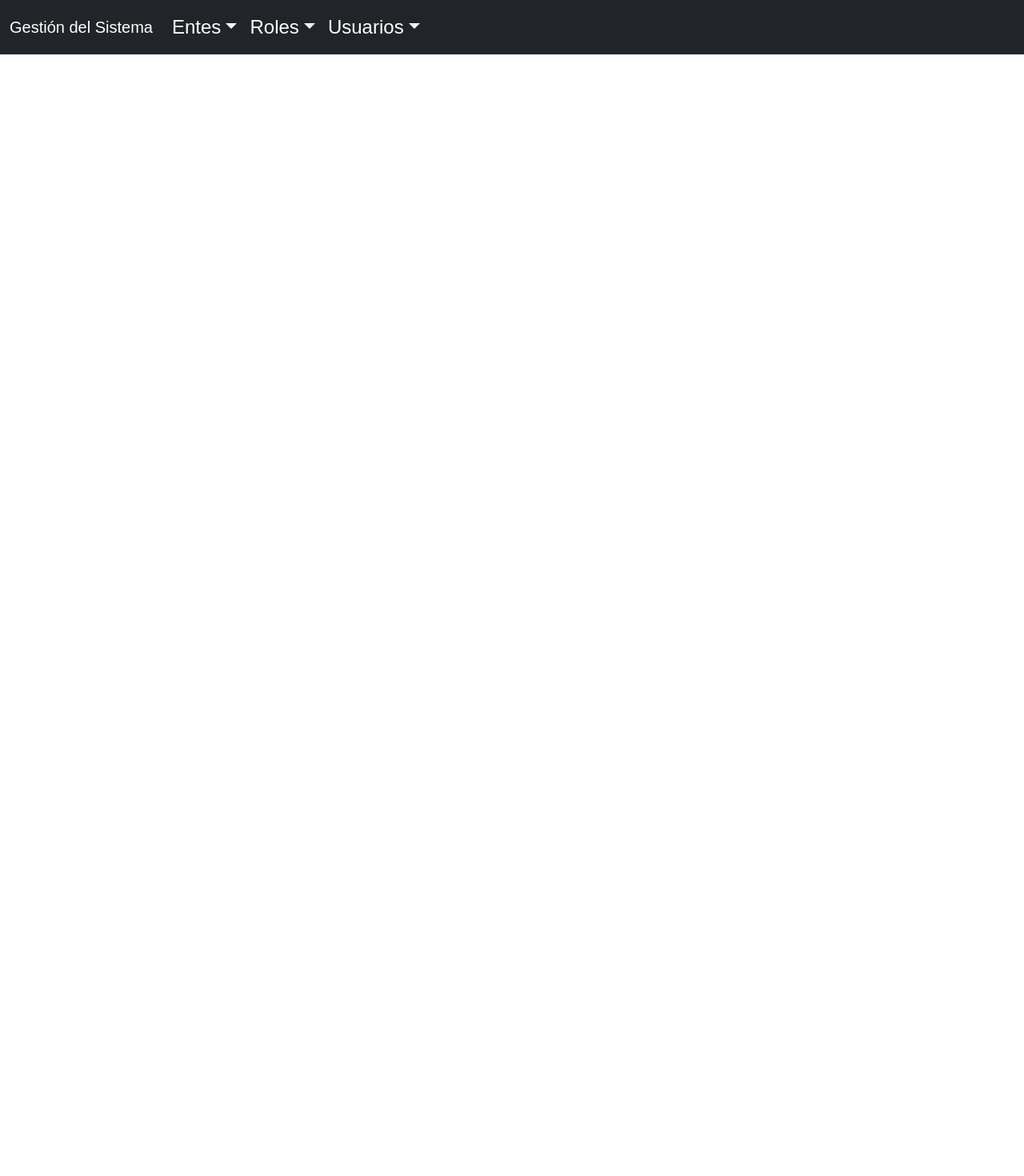
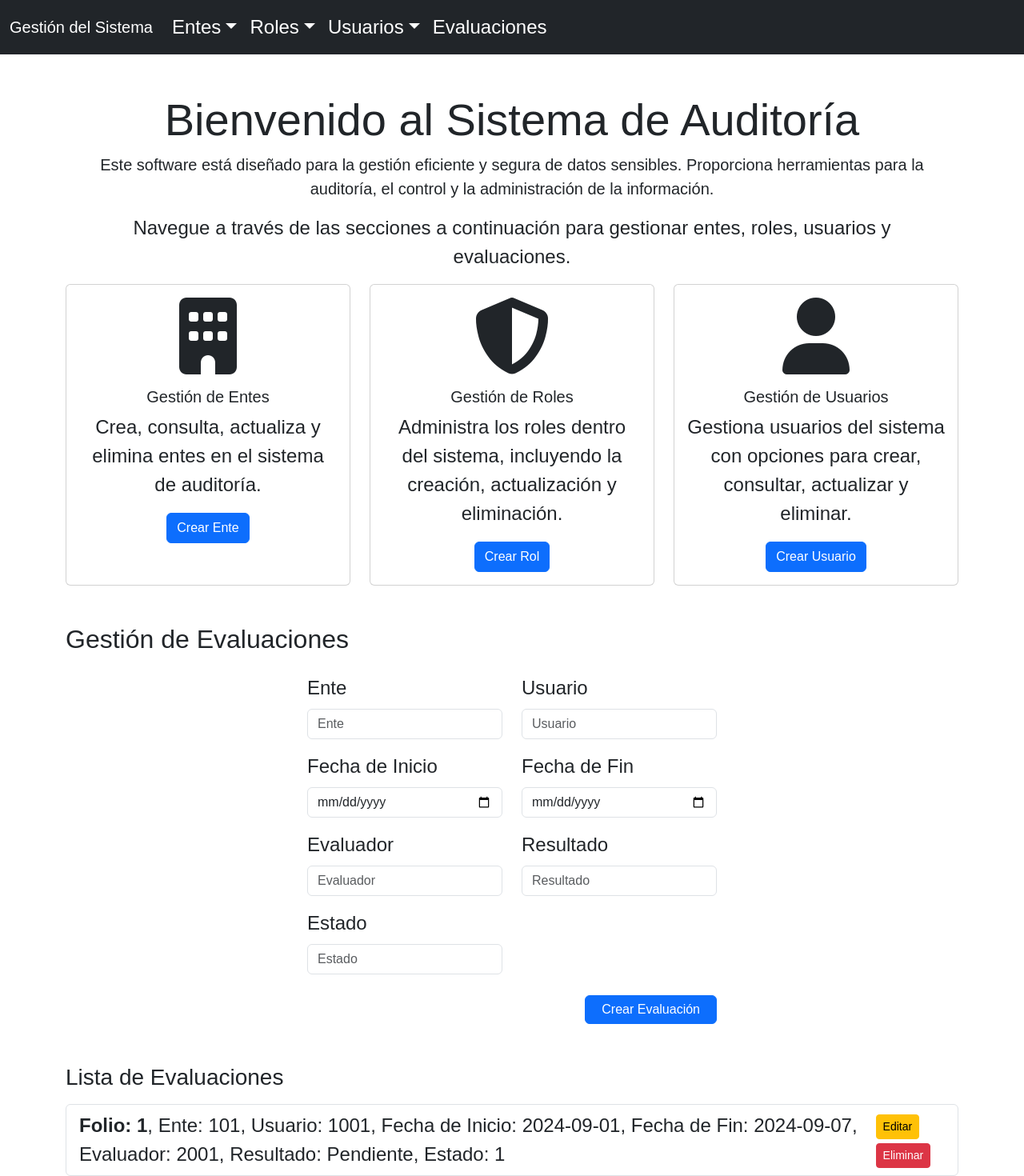
Before and after one commit to jrnature/proDapp, a React (Vite) app in the folder src/proDapp_frontend/: page /evaluacion in a window 1280 px wide. Shown: the whole page at 80% size. Before the commit the page ends 800 px from the top, so only its background shows below. Built offline with nearby package versions, Linux system fonts and the light colour scheme.

Commit message:
se modifica app.jsz y se agrega Evaluacion.jsx

```diff
--- a/package.json
+++ b/package.json
@@ -19,6 +19,7 @@
     "vite": "^5.4.3"
   },
   "dependencies": {
+    "@fortawesome/fontawesome-free": "^6.6.0",
     "bootstrap": "^5.3.3",
     "react-bootstrap": "^2.10.4",
     "react-router-dom": "^6.26.1"
--- a/src/proDapp_frontend/src/App.jsx
+++ b/src/proDapp_frontend/src/App.jsx
@@ -2,6 +2,7 @@ import React from 'react';
 import { BrowserRouter as Router, Route, Routes, Link } from 'react-router-dom';
 import 'bootstrap/dist/css/bootstrap.min.css';
 import 'bootstrap/dist/js/bootstrap.bundle.min.js';
+import '@fortawesome/fontawesome-free/css/all.min.css';
 import CreateEnte from './components/CreateEnte';
 import QueryEnte from './components/QueryEnte';
 import UpdateEnte from './components/UpdateEnte';
@@ -14,6 +15,7 @@ import CreateUser from './components/CreateUser';
 import QueryUser from './components/QueryUser';
 import UpdateUser from './components/UpdateUSer';
 import DeleteUser from './components/DeleteUser';
+import Evaluacion from './components/Evaluacion';
 import { entes } from '../../declarations/entes/index.js';
 import { roles } from '../../declarations/roles/index.js';
 import { usuario } from '../../declarations/usuario/index.js';
@@ -182,10 +184,67 @@ const App = () => {
                 </ul>
               </li>
 
+              {/* Enlace para Evaluaciones */}
+              <li className="nav-item">
+                <Link className="nav-link text-white" to="/evaluacion">Evaluaciones</Link>
+              </li>
+
+
             </ul>
           </div>
         </div>
       </nav>
+
+      <main class=" container mt-5">
+        <div className="container mt-4">
+          <div className="row text-center">
+            <div className="col-md-12">
+              <h1 className="display-4">Bienvenido al Sistema de Auditoría</h1>
+              <p className="lead">
+                Este software está diseñado para la gestión eficiente y segura de datos sensibles.
+                Proporciona herramientas para la auditoría, el control y la administración de la información.
+              </p>
+              <p>
+                Navegue a través de las secciones a continuación para gestionar entes, roles, usuarios y evaluaciones.
+              </p>
+            </div>
+          </div>
+        </div>
+        <div className="row">
+          <div className="col-md-4 d-flex align-items-stretch mb-4">
+            <div className="card text-center">
+              <div className="card-body">
+                <i className="fas fa-building fa-4x mb-3"></i>
+                <h5 className="card-title">Gestión de Entes</h5>
+                <p className="card-text">Crea, consulta, actualiza y elimina entes en el sistema de auditoría.</p>
+                <Link to="/createEnte" className="btn btn-primary">Crear Ente</Link>
+              </div>
+            </div>
+          </div>
+
+          <div className="col-md-4 d-flex align-items-stretch mb-4">
+            <div className="card text-center">
+              <div className="card-body">
+                <i className="fas fa-shield-alt fa-4x mb-3"></i>
+                <h5 className="card-title">Gestión de Roles</h5>
+                <p className="card-text">Administra los roles dentro del sistema, incluyendo la creación, actualización y eliminación.</p>
+                <Link to="/createRol" className="btn btn-primary">Crear Rol</Link>
+              </div>
+            </div>
+          </div>
+
+          <div className="col-md-4 d-flex align-items-stretch mb-4">
+            <div className="card text-center">
+              <div className="card-body">
+                <i className="fas fa-user fa-4x mb-3"></i>
+                <h5 className="card-title">Gestión de Usuarios</h5>
+                <p className="card-text">Gestiona usuarios del sistema con opciones para crear, consultar, actualizar y eliminar.</p>
+                <Link to="/createUser" className="btn btn-primary">Crear Usuario</Link>
+              </div>
+            </div>
+          </div>
+        </div>
+      </main>
 
       <Routes>
         <Route path="/createEnte" element={<CreateEnte createEnte={createEnte} />} />
@@ -200,6 +259,7 @@ const App = () => {
         <Route path="/queryUser" element={<QueryUser getUser={getUser} />} />
         <Route path="/updateUser" element={<UpdateUser updateUser={updateUser} />} />
         <Route path="/deleteUser" element={<DeleteUser deleteUser={deleteUser} />} />
+        <Route path="/evaluacion" element={<Evaluacion />} />
       </Routes>
     </Router>
   );
--- a/src/proDapp_frontend/src/components/Evaluacion.jsx
+++ b/src/proDapp_frontend/src/components/Evaluacion.jsx
@@ -1,188 +1,380 @@
-import React, { useState } from 'react';
+// import React, { useState, useEffect } from 'react';
+
+// // Componente principal de Evaluacion
+// const Evaluacion = () => {
+//   const [evaluaciones, setEvaluaciones] = useState([]);
+//   const [form, setForm] = useState({
+//     folio: '',
+//     ente: '',
+//     usuario: '',
+//     fechaInicio: '',
+//     fechaFin: '',
+//     evaluador: '',
+//     resultado: '',
+//     estado: '',
+//   });
+//   const [isEditing, setIsEditing] = useState(false);
+
+//   // Función para obtener todas las evaluaciones
+//   const fetchEvaluaciones = async () => {
+//     // Simula la llamada al backend que devuelve las evaluaciones
+//     const data = [
+//       {
+//         folio: 1,
+//         ente: 101,
+//         usuario: 1001,
+//         fechaInicio: '2024-09-01',
+//         fechaFin: '2024-09-07',
+//         evaluador: 2001,
+//         resultado: 'Pendiente',
+//         estado: 1,
+//       },
+//       // Más evaluaciones aquí
+//     ];
+//     setEvaluaciones(data);
+//   };
+
+//   // Cargar evaluaciones al inicio
+//   useEffect(() => {
+//     fetchEvaluaciones();
+//   }, []);
+
+//   // Función para manejar los cambios en los formularios
+//   const handleChange = (e) => {
+//     setForm({ ...form, [e.target.name]: e.target.value });
+//   };
+
+//   // Función para crear o actualizar evaluaciones
+//   const handleSubmit = async (e) => {
+//     e.preventDefault();
+//     if (isEditing) {
+//       // Lógica para actualizar una evaluación
+//       const updatedEvaluaciones = evaluaciones.map((evaluacion) =>
+//         evaluacion.folio === form.folio ? form : evaluacion
+//       );
+//       setEvaluaciones(updatedEvaluaciones);
+//       setIsEditing(false);
+//     } else {
+//       // Lógica para crear una nueva evaluación
+//       const newFolio = evaluaciones.length + 1;
+//       const newEvaluacion = { ...form, folio: newFolio };
+//       setEvaluaciones([...evaluaciones, newEvaluacion]);
+//     }
+//     setForm({
+//       folio: '',
+//       ente: '',
+//       usuario: '',
+//       fechaInicio: '',
+//       fechaFin: '',
+//       evaluador: '',
+//       resultado: '',
+//       estado: '',
+//     });
+//   };
+
+//   // Función para editar una evaluación
+//   const handleEdit = (folio) => {
+//     const evaluacion = evaluaciones.find((evaluacion) => evaluacion.folio === folio);
+//     setForm(evaluacion);
+//     setIsEditing(true);
+//   };
+
+//   // Función para eliminar una evaluación
+//   const handleDelete = (folio) => {
+//     const filteredEvaluaciones = evaluaciones.filter((evaluacion) => evaluacion.folio !== folio);
+//     setEvaluaciones(filteredEvaluaciones);
+//   };
+
+//   return (
+//     <div>
+//       <h2>Gestión de Evaluaciones</h2>
+//       <form onSubmit={handleSubmit}>
+//         <input
+//           type="text"
+//           name="ente"
+//           placeholder="Ente"
+//           value={form.ente}
+//           onChange={handleChange}
+//           required
+//         />
+//         <input
+//           type="text"
+//           name="usuario"
+//           placeholder="Usuario"
+//           value={form.usuario}
+//           onChange={handleChange}
+//           required
+//         />
+//         <input
+//           type="text"
+//           name="fechaInicio"
+//           placeholder="Fecha de Inicio"
+//           value={form.fechaInicio}
+//           onChange={handleChange}
+//           required
+//         />
+//         <input
+//           type="text"
+//           name="fechaFin"
+//           placeholder="Fecha de Fin"
+//           value={form.fechaFin}
+//           onChange={handleChange}
+//           required
+//         />
+//         <input
+//           type="text"
+//           name="evaluador"
+//           placeholder="Evaluador"
+//           value={form.evaluador}
+//           onChange={handleChange}
+//           required
+//         />
+//         <input
+//           type="text"
+//           name="resultado"
+//           placeholder="Resultado"
+//           value={form.resultado}
+//           onChange={handleChange}
+//           required
+//         />
+//         <input
+//           type="number"
+//           name="estado"
+//           placeholder="Estado"
+//           value={form.estado}
+//           onChange={handleChange}
+//           required
+//         />
+//         <button type="submit">{isEditing ? 'Actualizar' : 'Crear'} Evaluación</button>
+//       </form>
+
+//       <h3>Lista de Evaluaciones</h3>
+//       <ul>
+//         {evaluaciones.map((evaluacion) => (
+//           <li key={evaluacion.folio}>
+//             <strong>Folio: {evaluacion.folio}</strong>, Ente: {evaluacion.ente}, Usuario: {evaluacion.usuario}, Fecha de Inicio: {evaluacion.fechaInicio}, Fecha de Fin: {evaluacion.fechaFin}, Evaluador: {evaluacion.evaluador}, Resultado: {evaluacion.resultado}, Estado: {evaluacion.estado}
+//             <button onClick={() => handleEdit(evaluacion.folio)}>Editar</button>
+//             <button onClick={() => handleDelete(evaluacion.folio)}>Eliminar</button>
+//           </li>
+//         ))}
+//       </ul>
+//     </div>
+//   );
+// };
+
+// export default Evaluacion;
+import React, { useState, useEffect } from 'react';
 
 const Evaluacion = () => {
-  const [folio, setFolio] = useState('');
-  const [datos, setDatos] = useState({
+  const [evaluaciones, setEvaluaciones] = useState([]);
+  const [form, setForm] = useState({
+    folio: '',
     ente: '',
     usuario: '',
     fechaInicio: '',
     fechaFin: '',
     evaluador: '',
     resultado: '',
-    estado: ''
+    estado: '',
   });
-  const [result, setResult] = useState('');
+  const [isEditing, setIsEditing] = useState(false);
 
-  // Manejo de cambios en los inputs
-  const handleInputChange = (e) => {
-    const { name, value } = e.target;
-    setDatos({
-      ...datos,
-      [name]: value
+  // Función para obtener todas las evaluaciones
+  const fetchEvaluaciones = async () => {
+    // Simula la llamada al backend que devuelve las evaluaciones
+    const data = [
+      {
+        folio: 1,
+        ente: 101,
+        usuario: 1001,
+        fechaInicio: '2024-09-01',
+        fechaFin: '2024-09-07',
+        evaluador: 2001,
+        resultado: 'Pendiente',
+        estado: 1,
+      },
+      // Más evaluaciones aquí
+    ];
+    setEvaluaciones(data);
+  };
+
+  // Cargar evaluaciones al inicio
+  useEffect(() => {
+    fetchEvaluaciones();
+  }, []);
+
+  // Función para manejar los cambios en los formularios
+  const handleChange = (e) => {
+    setForm({ ...form, [e.target.name]: e.target.value });
+  };
+
+  // Función para crear o actualizar evaluaciones
+  const handleSubmit = async (e) => {
+    e.preventDefault();
+    if (isEditing) {
+      // Lógica para actualizar una evaluación
+      const updatedEvaluaciones = evaluaciones.map((evaluacion) =>
+        evaluacion.folio === form.folio ? form : evaluacion
+      );
+      setEvaluaciones(updatedEvaluaciones);
+      setIsEditing(false);
+    } else {
+      // Lógica para crear una nueva evaluación
+      const newFolio = evaluaciones.length + 1;
+      const newEvaluacion = { ...form, folio: newFolio };
+      setEvaluaciones([...evaluaciones, newEvaluacion]);
+    }
+    setForm({
+      folio: '',
+      ente: '',
+      usuario: '',
+      fechaInicio: '',
+      fechaFin: '',
+      evaluador: '',
+      resultado: '',
+      estado: '',
     });
   };
 
-  const handleFolioChange = (e) => {
-    setFolio(e.target.value);
+  // Función para editar una evaluación
+  const handleEdit = (folio) => {
+    const evaluacion = evaluaciones.find((evaluacion) => evaluacion.folio === folio);
+    setForm(evaluacion);
+    setIsEditing(true);
   };
 
-  // Crear nueva evaluación
-  const createEvaluacion = async () => {
-    try {
-      await evaluaciones.newEvaluacion(parseInt(folio), {
-        ente: parseInt(datos.ente),
-        usuario: parseInt(datos.usuario),
-        fechaInicio: datos.fechaInicio,
-        fechaFin: datos.fechaFin,
-        evaluador: parseInt(datos.evaluador),
-        resultado: parseInt(datos.resultado),
-        estado: parseInt(datos.estado)
-      });
-      setResult('Evaluación creada exitosamente');
-    } catch (error) {
-      console.error('Error al crear la evaluación:', error);
-      setResult('Error al crear la evaluación');
-    }
-  };
-
-  // Consultar evaluación
-  const getEvaluacion = async () => {
-    try {
-      const response = await evaluaciones.getEvaluacion(parseInt(folio));
-      setDatos({
-        ente: response.ente,
-        usuario: response.usuario,
-        fechaInicio: response.fechaInicio,
-        fechaFin: response.fechaFin,
-        evaluador: response.evaluador,
-        resultado: response.resultado,
-        estado: response.estado
-      });
-      setResult('Evaluación consultada exitosamente');
-    } catch (error) {
-      console.error('Error al consultar la evaluación:', error);
-      setResult('Error al consultar la evaluación');
-    }
-  };
-
-  // Actualizar evaluación
-  const updateEvaluacion = async () => {
-    try {
-      await evaluaciones.updateEvaluacion(parseInt(folio), {
-        ente: parseInt(datos.ente),
-        usuario: parseInt(datos.usuario),
-        fechaInicio: datos.fechaInicio,
-        fechaFin: datos.fechaFin,
-        evaluador: parseInt(datos.evaluador),
-        resultado: parseInt(datos.resultado),
-        estado: parseInt(datos.estado)
-      });
-      setResult('Evaluación actualizada exitosamente');
-    } catch (error) {
-      console.error('Error al actualizar la evaluación:', error);
-      setResult('Error al actualizar la evaluación');
-    }
-  };
-
-  // Eliminar evaluación
-  const deleteEvaluacion = async () => {
-    try {
-      await evaluaciones.deleteEvaluacion(parseInt(folio));
-      setResult('Evaluación eliminada exitosamente');
-    } catch (error) {
-      console.error('Error al eliminar la evaluación:', error);
-      setResult('Error al eliminar la evaluación');
-    }
+  // Función para eliminar una evaluación
+  const handleDelete = (folio) => {
+    const filteredEvaluaciones = evaluaciones.filter((evaluacion) => evaluacion.folio !== folio);
+    setEvaluaciones(filteredEvaluaciones);
   };
 
   return (
     <div className="container mt-4">
-      <h2>Gestión de Evaluaciones</h2>
-      <div className="mb-3">
-        <label>Folio</label>
+      <h2 className="mb-4">Gestión de Evaluaciones</h2>
+      <form onSubmit={handleSubmit} className="mb-4">
+        <div className="row">
+          <div className="col-md-6 mb-3">
+            <label className="form-label" htmlFor="ente">Ente</label>
             <input
               type="text"
+              id="ente"
+              name="ente"
               className="form-control"
-          name="folio"
-          value={folio}
-          onChange={handleFolioChange}
+              placeholder="Ente"
+              value={form.ente}
+              onChange={handleChange}
+              required
             />
           </div>
-      <div className="mb-3">
-        <label>Ente</label>
+          <div className="col-md-6 mb-3">
+            <label className="form-label" htmlFor="usuario">Usuario</label>
             <input
               type="text"
+              id="usuario"
+              name="usuario"
               className="form-control"
-          name="ente"
-          value={datos.ente}
-          onChange={handleInputChange}
+              placeholder="Usuario"
+              value={form.usuario}
+              onChange={handleChange}
+              required
             />
           </div>
-      <div className="mb-3">
-        <label>Usuario</label>
+          <div className="col-md-6 mb-3">
+            <label className="form-label" htmlFor="fechaInicio">Fecha de Inicio</label>
+            <input
+              type="date"
+              id="fechaInicio"
+              name="fechaInicio"
+              className="form-control"
+              value={form.fechaInicio}
+              onChange={handleChange}
+              required
+            />
+          </div>
+          <div className="col-md-6 mb-3">
+            <label className="form-label" htmlFor="fechaFin">Fecha de Fin</label>
+            <input
+              type="date"
+              id="fechaFin"
+              name="fechaFin"
+              className="form-control"
+              value={form.fechaFin}
+              onChange={handleChange}
+              required
+            />
+          </div>
+          <div className="col-md-6 mb-3">
+            <label className="form-label" htmlFor="evaluador">Evaluador</label>
             <input
               type="text"
+              id="evaluador"
+              name="evaluador"
               className="form-control"
-          name="usuario"
-          value={datos.usuario}
-          onChange={handleInputChange}
+              placeholder="Evaluador"
+              value={form.evaluador}
+              onChange={handleChange}
+              required
             />
           </div>
-      <div className="mb-3">
-        <label>Fecha Inicio</label>
+          <div className="col-md-6 mb-3">
+            <label className="form-label" htmlFor="resultado">Resultado</label>
             <input
               type="text"
+              id="resultado"
+              name="resultado"
               className="form-control"
-          name="fechaInicio"
-          value={datos.fechaInicio}
-          onChange={handleInputChange}
+              placeholder="Resultado"
+              value={form.resultado}
+              onChange={handleChange}
+              required
             />
           </div>
-      <div className="mb-3">
-        <label>Fecha Fin</label>
+          <div className="col-md-6 mb-3">
+            <label className="form-label" htmlFor="estado">Estado</label>
             <input
-          type="text"
+              type="number"
+              id="estado"
+              name="estado"
               className="form-control"
-          name="fechaFin"
-          value={datos.fechaFin}
-          onChange={handleInputChange}
+              placeholder="Estado"
+              value={form.estado}
+              onChange={handleChange}
+              required
             />
           </div>
-      <div className="mb-3">
-        <label>Evaluador</label>
-        <input
-          type="text"
-          className="form-control"
-          name="evaluador"
-          value={datos.evaluador}
-          onChange={handleInputChange}
-        />
+          <div className="col-md-12 mb-3">
+            <button type="submit" className="btn btn-primary">
+              {isEditing ? 'Actualizar' : 'Crear'} Evaluación
+            </button>
           </div>
-      <div className="mb-3">
-        <label>Resultado</label>
-        <input
-          type="text"
-          className="form-control"
-          name="resultado"
-          value={datos.resultado}
-          onChange={handleInputChange}
-        />
         </div>
-      <div className="mb-3">
-        <label>Estado</label>
-        <input
-          type="text"
-          className="form-control"
-          name="estado"
-          value={datos.estado}
-          onChange={handleInputChange}
-        />
+      </form>
+
+      <h3 className="mb-3">Lista de Evaluaciones</h3>
+      <ul className="list-group">
+        {evaluaciones.map((evaluacion) => (
+          <li key={evaluacion.folio} className="list-group-item d-flex justify-content-between align-items-center">
+            <div>
+              <strong>Folio: {evaluacion.folio}</strong>, Ente: {evaluacion.ente}, Usuario: {evaluacion.usuario}, Fecha de Inicio: {evaluacion.fechaInicio}, Fecha de Fin: {evaluacion.fechaFin}, Evaluador: {evaluacion.evaluador}, Resultado: {evaluacion.resultado}, Estado: {evaluacion.estado}
             </div>
-      <button className="btn btn-success me-2" onClick={createEvaluacion}>Crear Evaluación</button>
-      <button className="btn btn-primary me-2" onClick={getEvaluacion}>Consultar Evaluación</button>
-      <button className="btn btn-warning me-2" onClick={updateEvaluacion}>Actualizar Evaluación</button>
-      <button className="btn btn-danger me-2" onClick={deleteEvaluacion}>Eliminar Evaluación</button>
-      <p className="mt-3">{result}</p>
+            <div>
+              <button
+                className="btn btn-warning btn-sm me-2"
+                onClick={() => handleEdit(evaluacion.folio)}
+              >
+                Editar
+              </button>
+              <button
+                className="btn btn-danger btn-sm"
+                onClick={() => handleDelete(evaluacion.folio)}
+              >
+                Eliminar
+              </button>
+            </div>
+          </li>
+        ))}
+      </ul>
     </div>
   );
 };
--- a/src/proDapp_frontend/src/index.scss
+++ b/src/proDapp_frontend/src/index.scss
@@ -35,3 +35,20 @@ button[type="submit"] {
 #greeting:empty {
   display: none;
 }
+
+.card {
+  display: flex;
+  flex-direction: column;
+  justify-content: space-between;
+  height: 100%;
+}
+
+.card-deck {
+  display: flex;
+  gap: 1rem;
+}
+
+
+.card-body {
+  flex: 1 0 auto;
+}
```
Also changed, not shown: 1 other file (tests, documents, lock files or other folders). Lines whose indentation alone changed are shown as unchanged.
